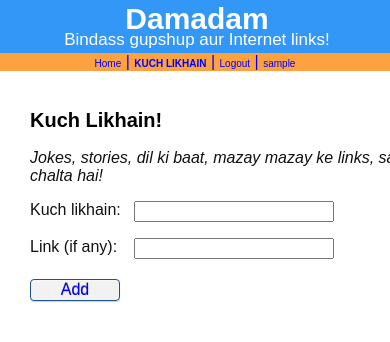
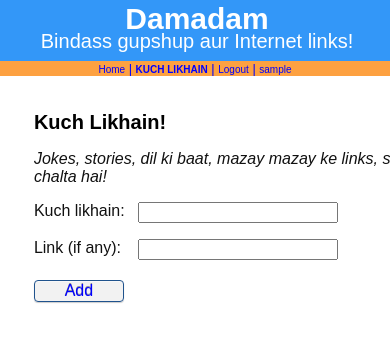
Before and after one commit to Erict19/unconnectedreddit, a Django app: page /link/create/ in a window 390 px wide; the page is wider, and only the part inside the window is pictured. Shown: the top 342 px of that part. Run offline with Django 3.2, Linux system fonts and the light colour scheme; the visitor is signed in with stand-in values (Sample User, id 1); parts of the project's set-up code (start-up, migrations or seed data) failed here and were passed over.

Commit message:
tweaks to fix responsiveness

```diff
--- a/unconnectedreddit/static/css/main.css
+++ b/unconnectedreddit/static/css/main.css
@@ -5,8 +5,7 @@ html, body {
 }
 
 html {
-    color: #111;
-    background: #eee;
+
     width: 110px;
 }
 
@@ -26,6 +25,7 @@ body {
 #bolded {
     margin-left:-60px;
     margin-right:auto;
+    background-color: white;
 }
 
 #bolded ul{
@@ -40,6 +40,14 @@ body {
 
     display:inline;
 
+}
+#chromeFix {
+    display:block;
+    position:absolute;
+    width:1px;
+    height:100%;
+    top:0px;
+    left:0px;
 }
 
 #padded ul{
@@ -157,6 +165,7 @@ html, body {
     height: 100%;
     font: 100% Sans-Serif;
     width:100px;
+    background-color: white;
 }
 
 
--- a/unconnectedreddit/static/css/main2.css
+++ b/unconnectedreddit/static/css/main2.css
@@ -91,7 +91,7 @@ h5 {
     margin-left:auto;
     padding:2px;
     text-align:center;
-    font-size: 17px;
+    font-size: 20px;
     font-family: arial;
     font:arial;
     font-weight: 50;
@@ -274,7 +274,7 @@ footer{
     width:100%;
     margin-top:-35px;
     color:blue;
-    font-size: 100%;
+    font-size: 80%;
 }
 
 .navbar a{
@@ -324,7 +324,6 @@ a{
 .margin{
     margin-left:20px;
     margin-right:20px;
-    max-width: 1250px;
 
     padding: 10px;
     border-radius:6px;
@@ -352,6 +351,8 @@ a{
 
 .container{
     margin-left: 0px;
+    padding-left:1%;
+    padding-right:1%;
     width: 100%;
 
 }
--- a/unconnectedreddit/templates/base.html
+++ b/unconnectedreddit/templates/base.html
@@ -12,6 +12,7 @@
         <meta name="author" content="">
 </head>
 <body>
+<span id="chromeFix"></span>
 <h1>Damadam</h1>
 <h5>Bindass gupshup aur Internet links!</h5>
 <div class="navbar">
@@ -45,4 +46,5 @@
 
 </footer>
 </body>
+<span id="chromeFix"></span>
 </html>
```
